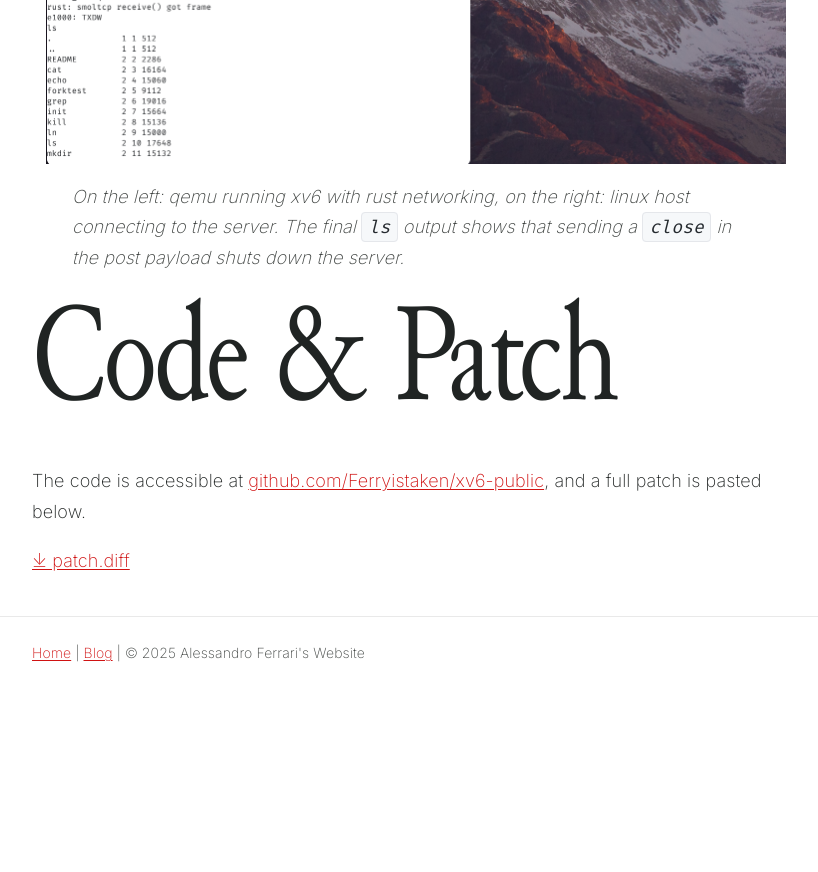
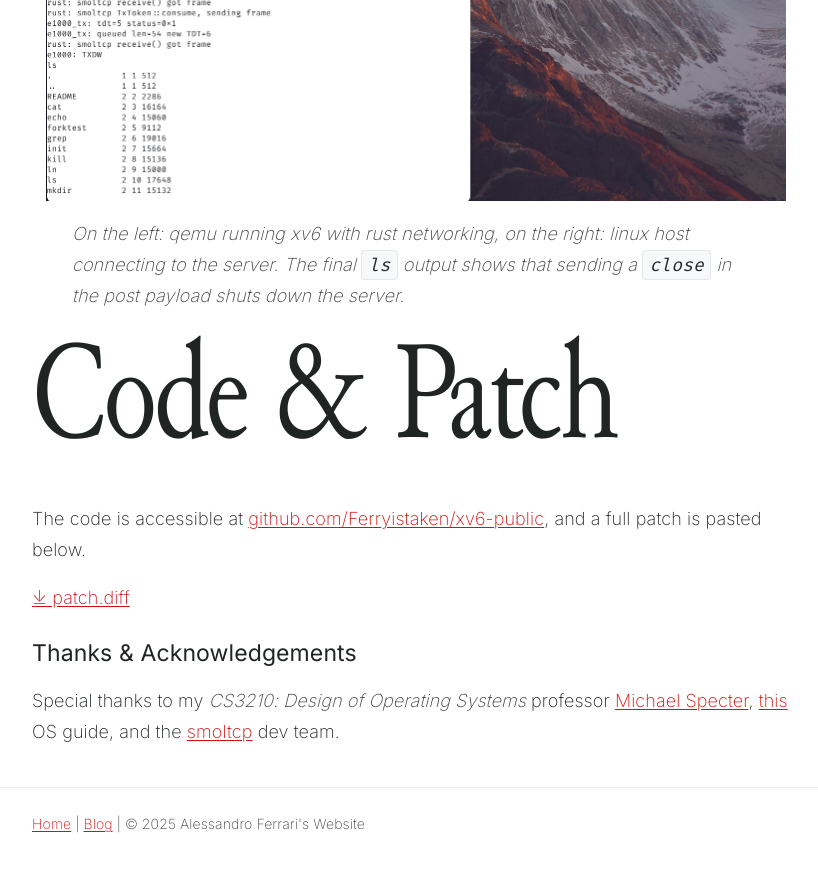
Before and after one commit to Ferryistaken/website, a Jekyll site: the page built from _posts/rust-networking-in-xv6/2025-12-05-rust-networking-inside-xv6.markdown, in a window 1280 px wide and 900 px high, scrolled down 26264 px. Shown: the top 872 px of the window, without its empty margins (224-1042 px from the left). Built offline with Jekyll 4.4.1, drawn with Linux system fonts in a browser that asks for light colours; before the commit the page ends 26993 px from its top, so only the background shows below that; some of the changed text lies outside the part shown.

Commit message:
added ack

```diff
--- a/_posts/rust-networking-in-xv6/2025-12-05-rust-networking-inside-xv6.markdown
+++ b/_posts/rust-networking-in-xv6/2025-12-05-rust-networking-inside-xv6.markdown
@@ -775,3 +775,7 @@ This server returns a simple message when a GET request is sent, and shuts down
 The code is accessible at [github.com/Ferryistaken/xv6-public](https://github.com/Ferryistaken/xv6-public), and a full patch is pasted below.
 
 [⤓ patch.diff](/assets/posts/xv6-networking/patch.diff)
+
+### Thanks & Acknowledgements
+
+Special thanks to my *CS3210: Design of Operating Systems* professor [Michael Specter](https://mikespecter.com/), [this](https://xiayingp.gitbook.io/build_a_os) OS guide, and the [smoltcp](https://github.com/smoltcp-rs/smoltcp) dev team.
```
